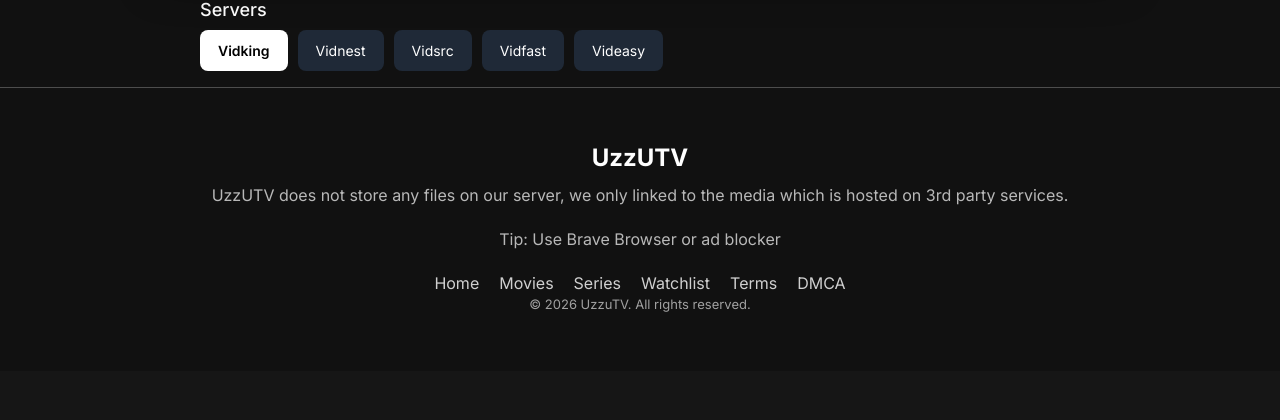
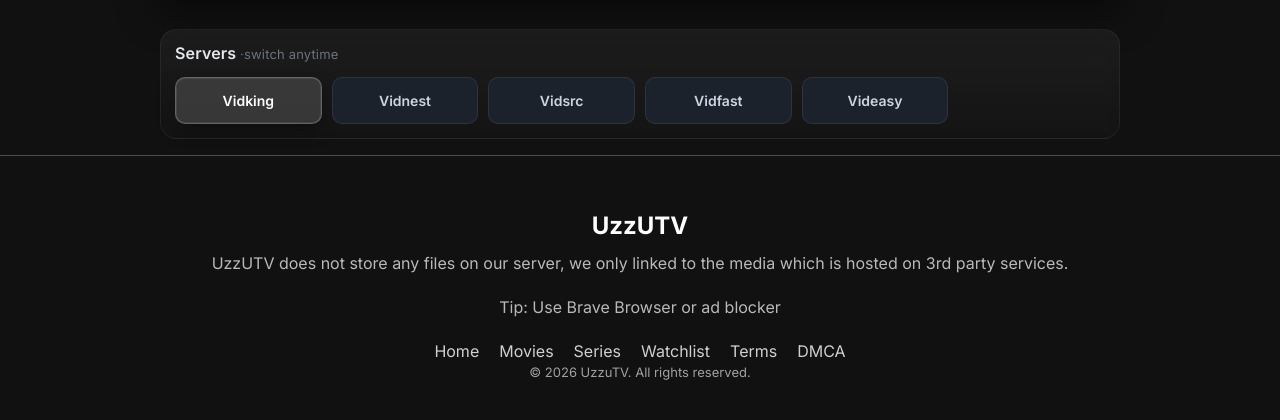
Before and after one commit to ujjwaluzu/uzzutv, a Django app: page /movie/1/watch/ in a window 1280 px wide. Shown: the part 640-1060 px from the top of the page. Before the commit the page ends 952 px from the top, so only its background shows below. Run offline with Django 4.2, Linux system fonts and the light colour scheme; tables that the repository leaves empty hold one stand-in row (values such as "Sample post"); a database or web service that is not in the repository returns one stand-in record (values such as "Sample title"); data that the repository does not hold is empty; some libraries are stand-ins or nearby versions; some web fonts are replaced.

Commit message:
ui fix in watchmov

```diff
--- a/uzzutv/templates/uzzutv/watchmov.html
+++ b/uzzutv/templates/uzzutv/watchmov.html
@@ -26,6 +26,7 @@ body{
     font-size:24px;
     margin-bottom:15px;
     font-weight:600;
+    padding-top:30px;
 }
 
 /* Player wrapper */
@@ -94,62 +95,103 @@ margin-bottom:20px;
 /* Server Section */
 
 .server-section{
-margin-top:10px;
-margin-left: 200px;
+    max-width:960px;
+    margin:10px auto 0;
+    padding:14px;
+    background:linear-gradient(180deg, rgba(255,255,255,0.05), rgba(255,255,255,0.015));
+    border:1px solid rgba(255,255,255,0.06);
+    border-radius:16px;
+    backdrop-filter:blur(6px);
 }
 
 .server-title{
-font-size:18px;
-margin-bottom:10px;
+    font-size:16px;
+    font-weight:600;
+    color:#e5e7eb;
+    margin:0 0 14px;
+    letter-spacing:0.01em;
+}
+
+.server-title::after{
+    content:" \00B7 switch anytime";
+    color:#6b7280;
+    font-weight:400;
+    font-size:13px;
 }
 
 /* Buttons */
 
 .server-list{
-display:flex;
-gap:10px;
-flex-wrap:wrap;
+    display:grid;
+    grid-template-columns:repeat(auto-fill, minmax(140px, 1fr));
+    gap:10px;
 }
 
 .server-btn{
-padding:10px 18px;
-border-radius:8px;
-border:none;
-background:#1f2937;
-color:white;
-cursor:pointer;
-font-size:14px;
-transition:0.2s;
+    padding:12px 16px;
+    border-radius:10px;
+    border:1px solid rgba(255,255,255,0.08);
+    background:#1c222b;
+    color:#cbd5e1;
+    cursor:pointer;
+    font-size:14px;
+    font-weight:600;
+    font-family:inherit;
+    transition:all 0.2s ease;
 }
 
-/* Hover */
+.server-btn:hover{
+    background:#242c38;
+    border-color:rgba(255,255,255,0.16);
+    color:#ffffff;
+    transform:translateY(-1px);
+}
 
-.server-btn:hover{
-background:#374151;
+.server-btn:active{
+    transform:translateY(0);
 }
 
 /* Active server */
 
 .server-btn.active{
-background:white;
-color:black;
-font-weight:600;
+    background:rgba(255,255,255,0.14);
+    border-color:rgba(255,255,255,0.22);
+    color:#ffffff;
+    box-shadow:inset 0 0 0 1px rgba(255,255,255,0.08), 0 6px 18px rgba(0,0,0,0.35);
+}
+
+.server-btn.active:hover{
+    background:rgba(255,255,255,0.17);
+}
+
+/* Tablet */
+
+@media (max-width:900px){
+
+.server-list{
+    grid-template-columns:repeat(auto-fill, minmax(130px, 1fr));
+}
+
 }
 
 /* Mobile */
 
 @media (max-width:600px){
 .server-section{
-margin-top:10px;
-margin-left: 30px;
+    margin-top:16px;
+    margin-left:14px;
+    margin-right:14px;
+    padding:12px;
 }
+
 .server-list{
-justify-content:center;
+    grid-template-columns:repeat(2, 1fr);
+    gap:8px;
 }
 
 .server-btn{
-padding:8px 14px;
-font-size:13px;
+    padding:11px 8px;
+    font-size:13px;
 }
 
 }
@@ -157,7 +199,7 @@ font-size:13px;
 
 <div class="container">
 
-<h1 class="video-title">{{id}}</h1>
+<h1 class="video-title">{{title}}</h1>
 
 <div class="player">
 
--- a/uzzutv/views.py
+++ b/uzzutv/views.py
@@ -474,6 +474,26 @@ def watchmov(request, movie_id):
         cache.set(imdb_cache_key, imdb, 86400)  # cache 24 hours
 
     # -----------------------------
+    # MOVIE TITLE (CACHED)
+    # -----------------------------
+
+    title_cache_key = f"movie_title_{movie_id}"
+    title = cache.get(title_cache_key)
+
+    if not title:
+
+        movie_data = requests.get(
+            f"{BASE_URL}/movie/{movie_id}",
+            params=params,
+            timeout=10
+        ).json()
+
+        title = movie_data.get("title", "")
+
+        if title:
+            cache.set(title_cache_key, title, 86400)
+
+    # -----------------------------
     # PLAYER URL
     # -----------------------------
     url = f"https://www.vidking.net/embed/movie/{movie_id}?color=e50914&autoPlay=true"
@@ -487,7 +507,8 @@ def watchmov(request, movie_id):
         "url3": url3,
         "url4":url4,
         "url5": url5,
-        "id":imdb
+        "id":imdb,
+        "title":title
     })
 
 
```
Also changed, not shown: 1 other file.
